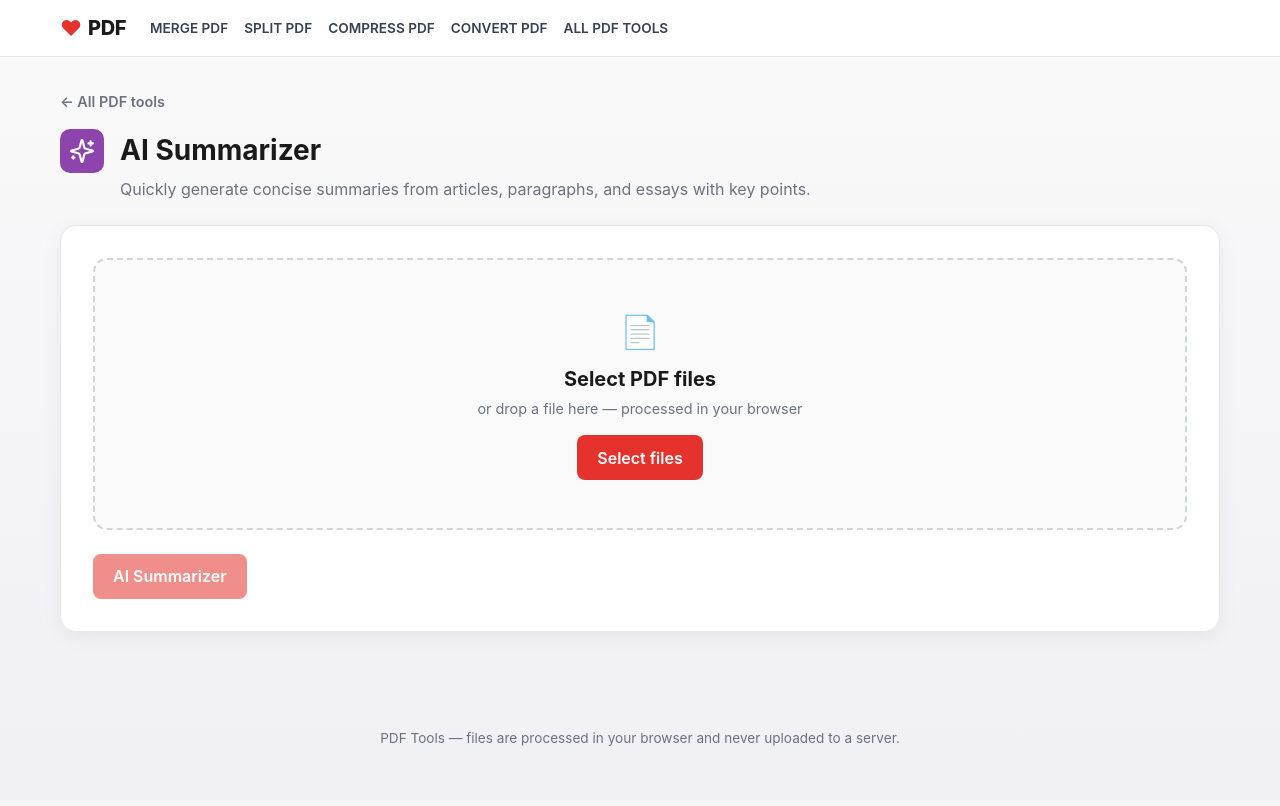
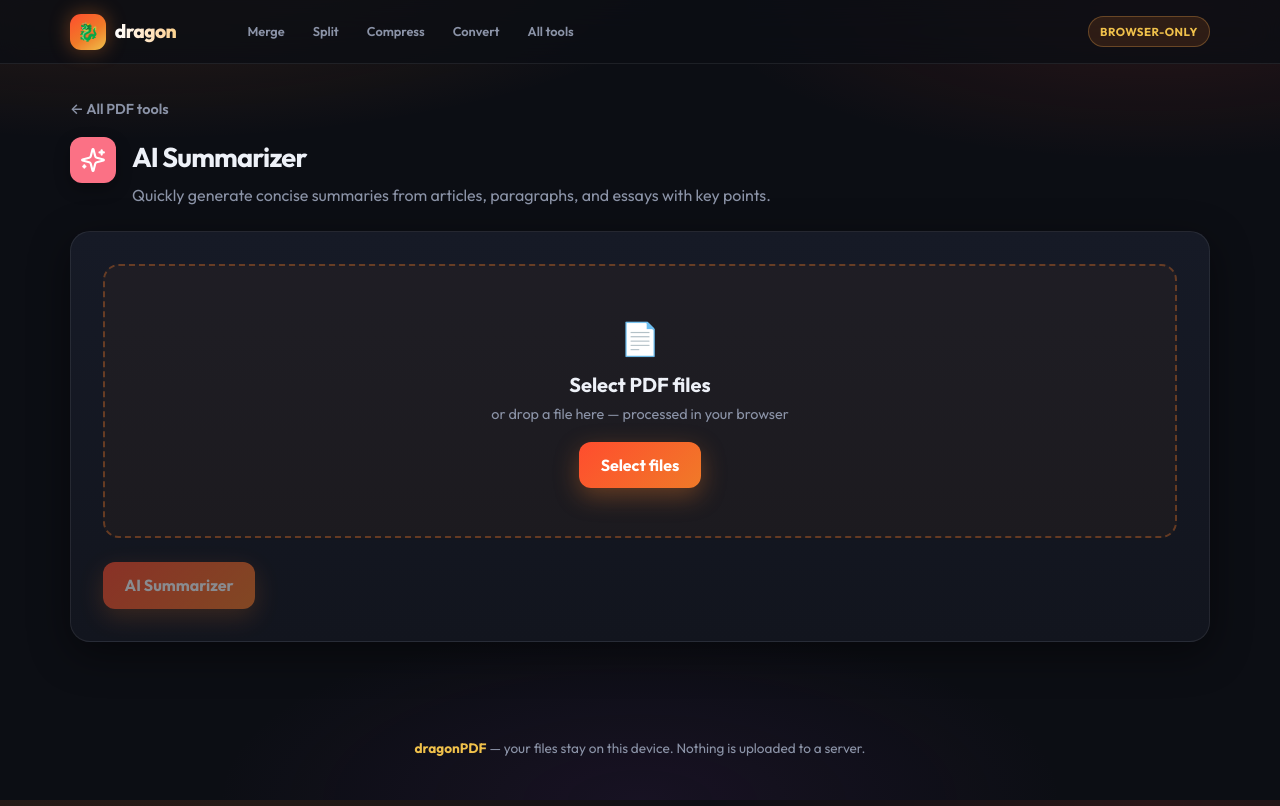
Before and after one commit to ktiwari54/PDF, a React (Vite) app: page /tools/ai-summarizer in a window 1280 px wide. Built offline with nearby package versions, Linux system fonts and the light colour scheme.

Commit message:
Rebrand to dragonPDF with original dark ember theme
Replace iLovePDF-like red/white UI with dark dragon branding, new logo, copy, and accent palette.

```diff
--- a/package.json
+++ b/package.json
@@ -1,7 +1,7 @@
 {
-  "name": "pdf-editor",
+  "name": "dragonpdf",
   "private": true,
-  "version": "2.0.0",
+  "version": "2.1.0",
   "type": "module",
   "scripts": {
     "dev": "vite",
--- a/src/App.tsx
+++ b/src/App.tsx
@@ -12,8 +12,8 @@ export default function App() {
         <Route path="/tools/:toolId" element={<ToolPage />} />
       </Routes>
       <footer className="footer">
-        PDF Tools — files are processed in your browser and never uploaded to a
-        server.
+        <strong>dragonPDF</strong> — your files stay on this device. Nothing is
+        uploaded to a server.
       </footer>
     </>
   )
--- a/src/components/Header.tsx
+++ b/src/components/Header.tsx
@@ -4,18 +4,23 @@ export function Header() {
   return (
     <header className="app-header">
       <div className="header-inner">
-        <Link to="/" className="logo">
-          <span className="logo-heart">♥</span>
-          <span>PDF</span>
+        <Link to="/" className="logo" aria-label="dragonPDF home">
+          <span className="logo-mark" aria-hidden>
+            🐉
+          </span>
+          <span className="logo-text">
+            dragon<em>PDF</em>
+          </span>
         </Link>
         <nav className="nav-links">
-          <Link to="/tools/merge-pdf">MERGE PDF</Link>
-          <Link to="/tools/split-pdf">SPLIT PDF</Link>
-          <Link to="/tools/compress-pdf">COMPRESS PDF</Link>
-          <Link to="/#convert">CONVERT PDF</Link>
-          <Link to="/">ALL PDF TOOLS</Link>
+          <Link to="/tools/merge-pdf">Merge</Link>
+          <Link to="/tools/split-pdf">Split</Link>
+          <Link to="/tools/compress-pdf">Compress</Link>
+          <Link to="/#convert">Convert</Link>
+          <Link to="/">All tools</Link>
         </nav>
         <div className="header-spacer" />
+        <span className="header-pill">Browser-only</span>
       </div>
     </header>
   )
--- a/src/index.css
+++ b/src/index.css
@@ -1,17 +1,29 @@
+@import url('https://fonts.googleapis.com/css2?family=Outfit:wght@400;500;600;700;800&family=JetBrains+Mono:wght@400;500&display=swap');
+
 :root {
-  --bg: #f5f5f7;
-  --card: #ffffff;
-  --text: #1a1a1a;
-  --muted: #6b7280;
-  --border: #e5e7eb;
-  --red: #e5322d;
-  --red-dark: #c62828;
-  --shadow: 0 4px 20px rgba(0, 0, 0, 0.06);
-  --radius: 12px;
-  font-family: Inter, system-ui, -apple-system, Segoe UI, Roboto, Arial, sans-serif;
+  --bg: #0c0e14;
+  --bg-elevated: #12151e;
+  --card: #161a26;
+  --card-hover: #1c2233;
+  --text: #eef1f8;
+  --muted: #8b93a7;
+  --border: rgba(255, 255, 255, 0.08);
+  --border-strong: rgba(255, 180, 80, 0.28);
+  --accent: #f07a28;
+  --accent-hot: #ff4d2e;
+  --accent-gold: #f0c14b;
+  --accent-soft: rgba(240, 122, 40, 0.14);
+  --success: #3dd68c;
+  --info: #5b9dff;
+  --danger: #ff6b6b;
+  --shadow: 0 12px 40px rgba(0, 0, 0, 0.45);
+  --radius: 16px;
+  --radius-sm: 10px;
+  font-family: 'Outfit', system-ui, -apple-system, Segoe UI, sans-serif;
   line-height: 1.5;
   color: var(--text);
   background: var(--bg);
+  color-scheme: dark;
 }
 
 * {
@@ -21,7 +33,12 @@
 body {
   margin: 0;
   min-height: 100vh;
-  background: linear-gradient(180deg, #fafafa 0%, #f0f0f5 100%);
+  background:
+    radial-gradient(ellipse 90% 50% at 10% -10%, rgba(240, 122, 40, 0.18), transparent 55%),
+    radial-gradient(ellipse 70% 40% at 90% 0%, rgba(255, 77, 46, 0.12), transparent 50%),
+    radial-gradient(ellipse 60% 40% at 50% 100%, rgba(90, 40, 120, 0.15), transparent 55%),
+    var(--bg);
+  background-attachment: fixed;
 }
 
 a {
@@ -34,21 +51,23 @@ input,
 select,
 textarea {
   font: inherit;
+  color: inherit;
 }
 
+/* ——— Header ——— */
 .app-header {
   position: sticky;
   top: 0;
   z-index: 50;
-  background: rgba(255, 255, 255, 0.92);
-  backdrop-filter: blur(10px);
+  background: rgba(12, 14, 20, 0.82);
+  backdrop-filter: blur(16px) saturate(1.2);
   border-bottom: 1px solid var(--border);
 }
 
 .header-inner {
-  max-width: 1200px;
+  max-width: 1180px;
   margin: 0 auto;
-  padding: 0.75rem 1.25rem;
+  padding: 0.85rem 1.25rem;
   display: flex;
   align-items: center;
   gap: 1.5rem;
@@ -57,102 +76,179 @@ textarea {
 .logo {
   display: flex;
   align-items: center;
-  gap: 0.4rem;
+  gap: 0.55rem;
   font-weight: 800;
-  font-size: 1.25rem;
-  letter-spacing: -0.02em;
+  font-size: 1.2rem;
+  letter-spacing: -0.03em;
 }
 
-.logo-heart {
-  color: var(--red);
-  font-size: 1.35rem;
+.logo-mark {
+  width: 36px;
+  height: 36px;
+  border-radius: 11px;
+  display: grid;
+  place-items: center;
+  background: linear-gradient(145deg, var(--accent-hot), var(--accent) 55%, var(--accent-gold));
+  box-shadow: 0 0 20px rgba(240, 122, 40, 0.4);
+  font-size: 1.1rem;
+  line-height: 1;
+}
+
+.logo-text {
+  background: linear-gradient(90deg, #fff 0%, #ffd9a8 50%, var(--accent-gold) 100%);
+  -webkit-background-clip: text;
+  background-clip: text;
+  color: transparent;
+}
+
+.logo-text em {
+  font-style: normal;
+  font-weight: 700;
+  opacity: 0.95;
 }
 
 .nav-links {
   display: flex;
-  gap: 1rem;
+  gap: 0.35rem;
   flex-wrap: wrap;
-  font-size: 0.85rem;
+  font-size: 0.8rem;
   font-weight: 600;
-  color: #374151;
+  color: var(--muted);
+}
+
+.nav-links a {
+  padding: 0.4rem 0.7rem;
+  border-radius: 999px;
+  transition: 0.15s ease;
 }
 
 .nav-links a:hover {
-  color: var(--red);
+  color: var(--text);
+  background: var(--accent-soft);
 }
 
 .header-spacer {
   flex: 1;
 }
 
+.header-pill {
+  font-size: 0.72rem;
+  font-weight: 700;
+  letter-spacing: 0.04em;
+  text-transform: uppercase;
+  color: var(--accent-gold);
+  border: 1px solid var(--border-strong);
+  background: var(--accent-soft);
+  padding: 0.35rem 0.7rem;
+  border-radius: 999px;
+}
+
+/* ——— Buttons ——— */
 .btn {
   border: none;
-  border-radius: 8px;
-  padding: 0.65rem 1.25rem;
-  font-weight: 600;
+  border-radius: 12px;
+  padding: 0.7rem 1.35rem;
+  font-weight: 700;
   cursor: pointer;
   transition: 0.15s ease;
 }
 
 .btn:disabled {
-  opacity: 0.55;
+  opacity: 0.5;
   cursor: not-allowed;
 }
 
 .btn-primary {
-  background: var(--red);
-  color: white;
+  background: linear-gradient(135deg, var(--accent-hot), var(--accent));
+  color: #fff;
+  box-shadow: 0 8px 24px rgba(240, 122, 40, 0.35);
 }
 
 .btn-primary:hover:not(:disabled) {
-  background: var(--red-dark);
+  filter: brightness(1.08);
+  transform: translateY(-1px);
 }
 
 .btn-ghost {
   background: transparent;
-  color: #374151;
+  color: var(--text);
   border: 1px solid var(--border);
 }
 
 .btn-ghost:hover:not(:disabled) {
-  background: #f9fafb;
+  background: rgba(255, 255, 255, 0.05);
+  border-color: rgba(255, 255, 255, 0.16);
 }
 
+/* ——— Layout ——— */
 .page {
-  max-width: 1200px;
+  max-width: 1180px;
   margin: 0 auto;
   padding: 2rem 1.25rem 4rem;
 }
 
 .hero {
   text-align: center;
-  margin-bottom: 2rem;
+  margin-bottom: 2.5rem;
+  padding: 1.5rem 0 0.5rem;
+}
+
+.hero-badge {
+  display: inline-flex;
+  align-items: center;
+  gap: 0.4rem;
+  font-size: 0.75rem;
+  font-weight: 700;
+  letter-spacing: 0.06em;
+  text-transform: uppercase;
+  color: var(--accent-gold);
+  background: var(--accent-soft);
+  border: 1px solid var(--border-strong);
+  padding: 0.35rem 0.85rem;
+  border-radius: 999px;
+  margin-bottom: 1rem;
 }
 
 .hero h1 {
-  font-size: clamp(1.75rem, 4vw, 2.5rem);
-  margin: 0 0 0.5rem;
-  letter-spacing: -0.03em;
+  font-size: clamp(1.9rem, 4.5vw, 2.75rem);
+  margin: 0 0 0.65rem;
+  letter-spacing: -0.04em;
+  line-height: 1.15;
+  font-weight: 800;
+}
+
+.hero h1 span {
+  background: linear-gradient(100deg, var(--accent-gold), var(--accent) 45%, var(--accent-hot));
+  -webkit-background-clip: text;
+  background-clip: text;
+  color: transparent;
 }
 
 .hero p {
   color: var(--muted);
   margin: 0 auto;
-  max-width: 560px;
+  max-width: 540px;
+  font-size: 1.02rem;
 }
 
 .search-bar {
-  margin: 1.25rem auto 0;
+  margin: 1.4rem auto 0;
   max-width: 480px;
   display: flex;
   align-items: center;
   gap: 0.6rem;
-  background: white;
+  background: var(--card);
   border: 1px solid var(--border);
   border-radius: 999px;
-  padding: 0.65rem 1rem;
+  padding: 0.7rem 1.1rem;
   box-shadow: var(--shadow);
   color: var(--muted);
+  transition: border-color 0.15s;
+}
+
+.search-bar:focus-within {
+  border-color: var(--border-strong);
+  box-shadow: 0 0 0 3px var(--accent-soft);
 }
 
 .search-bar input {
@@ -164,11 +260,15 @@ textarea {
   color: var(--text);
 }
 
+.search-bar input::placeholder {
+  color: var(--muted);
+}
+
 .hero-stats {
-  margin-top: 0.85rem;
+  margin-top: 1rem;
   display: flex;
   justify-content: center;
-  gap: 0.5rem;
+  gap: 0.55rem;
   flex-wrap: wrap;
   font-size: 0.8rem;
   color: var(--muted);
@@ -180,168 +280,114 @@ textarea {
   font-size: 0.85rem;
 }
 
-.thumb-grid {
-  margin-top: 1.25rem;
-  border: 1px solid var(--border);
-  border-radius: 12px;
-  padding: 1rem;
-  background: #fafafa;
-}
-
-.thumb-grid-head {
-  display: flex;
-  align-items: center;
-  gap: 0.75rem;
-  flex-wrap: wrap;
-  margin-bottom: 0.85rem;
-}
-
-.thumbs {
-  display: grid;
-  grid-template-columns: repeat(auto-fill, minmax(110px, 1fr));
-  gap: 0.75rem;
-}
-
-.thumb {
-  border: 2px solid var(--border);
-  border-radius: 10px;
-  background: white;
-  padding: 0.4rem;
-  cursor: pointer;
-  display: flex;
-  flex-direction: column;
-  align-items: center;
-  gap: 0.35rem;
-  transition: border-color 0.15s, box-shadow 0.15s;
-}
-
-.thumb img {
-  width: 100%;
-  height: 130px;
-  object-fit: contain;
-  background: #eee;
-  border-radius: 4px;
-}
-
-.thumb span {
-  font-size: 0.75rem;
-  font-weight: 700;
-  color: var(--muted);
-}
-
-.thumb.selected {
-  border-color: var(--red);
-  box-shadow: 0 0 0 3px rgba(229, 50, 45, 0.15);
-}
-
-.thumb.organize {
-  cursor: default;
-}
-
-.thumb-actions {
-  display: flex;
-  gap: 0.25rem;
-}
-
-.thumb-actions button {
-  border: 1px solid var(--border);
-  background: #f9fafb;
-  border-radius: 6px;
-  width: 28px;
-  height: 24px;
-  cursor: pointer;
-  font-weight: 700;
-}
-
-.thumb-actions button:hover {
-  background: #eee;
-}
-
+/* ——— Categories & cards ——— */
 .category-block {
   margin-bottom: 2.25rem;
 }
 
 .category-title {
-  font-size: 0.8rem;
+  font-size: 0.78rem;
   text-transform: uppercase;
-  letter-spacing: 0.08em;
+  letter-spacing: 0.1em;
   font-weight: 700;
   color: var(--muted);
-  margin: 0 0 0.85rem;
+  margin: 0 0 0.95rem;
   display: flex;
   align-items: center;
-  gap: 0.5rem;
+  gap: 0.55rem;
 }
 
 .category-dot {
-  width: 8px;
-  height: 8px;
+  width: 9px;
+  height: 9px;
   border-radius: 50%;
+  box-shadow: 0 0 10px currentColor;
 }
 
 .tools-grid {
   display: grid;
-  grid-template-columns: repeat(auto-fill, minmax(180px, 1fr));
+  grid-template-columns: repeat(auto-fill, minmax(190px, 1fr));
   gap: 1rem;
 }
 
 .tool-card {
-  background: var(--card);
+  background: linear-gradient(165deg, var(--card) 0%, var(--bg-elevated) 100%);
   border: 1px solid var(--border);
   border-radius: var(--radius);
-  padding: 1.15rem 1rem 1.25rem;
+  padding: 1.2rem 1.05rem 1.3rem;
   box-shadow: var(--shadow);
-  transition: transform 0.15s ease, box-shadow 0.15s ease, border-color 0.15s;
+  transition: transform 0.18s ease, border-color 0.18s, background 0.18s;
   cursor: pointer;
   display: flex;
   flex-direction: column;
-  min-height: 170px;
+  min-height: 175px;
   position: relative;
   text-align: left;
+  overflow: hidden;
+}
+
+.tool-card::before {
+  content: '';
+  position: absolute;
+  inset: 0;
+  background: radial-gradient(circle at 20% 0%, rgba(240, 122, 40, 0.08), transparent 50%);
+  opacity: 0;
+  transition: opacity 0.18s;
+  pointer-events: none;
 }
 
 .tool-card:hover {
-  transform: translateY(-3px);
-  box-shadow: 0 10px 28px rgba(0, 0, 0, 0.1);
-  border-color: #d1d5db;
+  transform: translateY(-4px);
+  border-color: var(--border-strong);
+  background: var(--card-hover);
+}
+
+.tool-card:hover::before {
+  opacity: 1;
 }
 
 .tool-icon {
-  width: 44px;
-  height: 44px;
-  border-radius: 10px;
+  width: 46px;
+  height: 46px;
+  border-radius: 12px;
   display: grid;
   place-items: center;
-  margin-bottom: 0.75rem;
+  margin-bottom: 0.85rem;
   color: white;
   font-size: 1.25rem;
+  box-shadow: 0 6px 16px rgba(0, 0, 0, 0.3);
 }
 
 .tool-card h3 {
-  margin: 0 0 0.35rem;
-  font-size: 1rem;
+  margin: 0 0 0.4rem;
+  font-size: 1.02rem;
+  font-weight: 700;
+  letter-spacing: -0.02em;
 }
 
 .tool-card p {
   margin: 0;
   font-size: 0.8rem;
   color: var(--muted);
-  line-height: 1.4;
+  line-height: 1.45;
   flex: 1;
 }
 
 .badge {
   position: absolute;
-  top: 10px;
-  right: 10px;
-  background: #dbeafe;
-  color: #1d4ed8;
-  font-size: 0.65rem;
-  font-weight: 700;
-  padding: 0.15rem 0.45rem;
+  top: 12px;
+  right: 12px;
+  background: linear-gradient(135deg, var(--accent), var(--accent-gold));
+  color: #1a1008;
+  font-size: 0.62rem;
+  font-weight: 800;
+  letter-spacing: 0.04em;
+  text-transform: uppercase;
+  padding: 0.2rem 0.5rem;
   border-radius: 999px;
 }
 
+/* ——— Tool workspace ——— */
 .tool-page-header {
   display: flex;
   align-items: flex-start;
@@ -351,7 +397,8 @@ textarea {
 
 .tool-page-header h1 {
   margin: 0 0 0.35rem;
-  font-size: 1.75rem;
+  font-size: 1.7rem;
+  letter-spacing: -0.03em;
 }
 
 .tool-page-header p {
@@ -360,27 +407,27 @@ textarea {
 }
 
 .workspace {
-  background: var(--card);
+  background: linear-gradient(180deg, var(--card), var(--bg-elevated));
   border: 1px solid var(--border);
-  border-radius: 16px;
+  border-radius: 20px;
   box-shadow: var(--shadow);
   padding: 2rem;
 }
 
 .dropzone {
-  border: 2px dashed #d1d5db;
-  border-radius: 14px;
+  border: 2px dashed rgba(240, 122, 40, 0.35);
+  border-radius: 16px;
   padding: 3rem 1.5rem;
   text-align: center;
-  background: #fafafa;
+  background: rgba(240, 122, 40, 0.04);
   transition: border-color 0.15s, background 0.15s;
   cursor: pointer;
 }
 
 .dropzone.active,
 .dropzone:hover {
-  border-color: var(--red);
-  background: #fff5f5;
+  border-color: var(--accent);
+  background: var(--accent-soft);
 }
 
 .dropzone h2 {
@@ -405,9 +452,9 @@ textarea {
   display: flex;
   align-items: center;
   gap: 0.75rem;
-  padding: 0.65rem 0.85rem;
-  background: #f9fafb;
-  border-radius: 8px;
+  padding: 0.7rem 0.9rem;
+  background: rgba(0, 0, 0, 0.25);
+  border-radius: var(--radius-sm);
   border: 1px solid var(--border);
   font-size: 0.9rem;
 }
@@ -422,21 +469,22 @@ textarea {
 .file-row .size {
   color: var(--muted);
   font-size: 0.8rem;
+  font-family: 'JetBrains Mono', monospace;
 }
 
 .options-panel {
   margin-top: 1.25rem;
-  padding: 1rem;
-  background: #f9fafb;
-  border-radius: 10px;
+  padding: 1.1rem;
+  background: rgba(0, 0, 0, 0.22);
+  border-radius: 12px;
   border: 1px solid var(--border);
   display: grid;
-  gap: 0.85rem;
+  gap: 0.9rem;
 }
 
 .options-panel label {
   display: grid;
-  gap: 0.35rem;
+  gap: 0.4rem;
   font-size: 0.85rem;
   font-weight: 600;
 }
@@ -444,10 +492,19 @@ textarea {
 .options-panel input,
 .options-panel select,
 .options-panel textarea {
-  padding: 0.55rem 0.7rem;
+  padding: 0.6rem 0.75rem;
   border: 1px solid var(--border);
-  border-radius: 8px;
-  background: white;
+  border-radius: 10px;
+  background: var(--bg);
+  color: var(--text);
+}
+
+.options-panel input:focus,
+.options-panel select:focus,
+.options-panel textarea:focus {
+  outline: none;
+  border-color: var(--accent);
+  box-shadow: 0 0 0 3px var(--accent-soft);
 }
 
 .actions {
@@ -460,24 +517,28 @@ textarea {
 
 .status {
   margin-top: 1rem;
-  padding: 0.75rem 1rem;
-  border-radius: 8px;
+  padding: 0.8rem 1rem;
+  border-radius: 10px;
   font-size: 0.9rem;
+  border: 1px solid transparent;
 }
 
 .status.info {
-  background: #eff6ff;
-  color: #1e40af;
+  background: rgba(91, 157, 255, 0.12);
+  color: #9ec5ff;
+  border-color: rgba(91, 157, 255, 0.25);
 }
 
 .status.error {
-  background: #fef2f2;
-  color: #991b1b;
+  background: rgba(255, 107, 107, 0.12);
+  color: #ffb0b0;
+  border-color: rgba(255, 107, 107, 0.25);
 }
 
 .status.success {
-  background: #ecfdf5;
-  color: #065f46;
+  background: rgba(61, 214, 140, 0.12);
+  color: #8ef0c0;
+  border-color: rgba(61, 214, 140, 0.25);
 }
 
 .preview-box {
@@ -485,8 +546,8 @@ textarea {
   max-width: 100%;
   overflow: auto;
   border: 1px solid var(--border);
-  border-radius: 10px;
-  background: #f3f4f6;
+  border-radius: 12px;
+  background: rgba(0, 0, 0, 0.3);
   padding: 0.75rem;
 }
 
@@ -494,26 +555,27 @@ textarea {
   max-width: 100%;
   display: block;
   margin: 0 auto;
-  border-radius: 4px;
-  box-shadow: 0 2px 12px rgba(0, 0, 0, 0.12);
+  border-radius: 6px;
+  box-shadow: 0 4px 20px rgba(0, 0, 0, 0.4);
 }
 
 .result-text {
   white-space: pre-wrap;
-  font-family: ui-monospace, SFMono-Regular, Menlo, Consolas, monospace;
-  font-size: 0.85rem;
+  font-family: 'JetBrains Mono', ui-monospace, monospace;
+  font-size: 0.82rem;
   max-height: 320px;
   overflow: auto;
-  background: #111827;
-  color: #e5e7eb;
+  background: #080a10;
+  color: #d4dce8;
   padding: 1rem;
   border-radius: 8px;
+  border: 1px solid var(--border);
 }
 
 .signature-pad {
   border: 1px solid var(--border);
-  border-radius: 8px;
-  background: white;
+  border-radius: 10px;
+  background: #fff;
   touch-action: none;
   cursor: crosshair;
   width: 100%;
@@ -528,6 +590,11 @@ textarea {
   font-size: 0.85rem;
 }
 
+.footer strong {
+  color: var(--accent-gold);
+  font-weight: 700;
+}
+
 .back-link {
   display: inline-flex;
   align-items: center;
@@ -539,7 +606,88 @@ textarea {
 }
 
 .back-link:hover {
-  color: var(--red);
+  color: var(--accent);
+}
+
+/* ——— Thumbnails ——— */
+.thumb-grid {
+  margin-top: 1.25rem;
+  border: 1px solid var(--border);
+  border-radius: 14px;
+  padding: 1rem;
+  background: rgba(0, 0, 0, 0.2);
+}
+
+.thumb-grid-head {
+  display: flex;
+  align-items: center;
+  gap: 0.75rem;
+  flex-wrap: wrap;
+  margin-bottom: 0.85rem;
+}
+
+.thumbs {
+  display: grid;
+  grid-template-columns: repeat(auto-fill, minmax(110px, 1fr));
+  gap: 0.75rem;
+}
+
+.thumb {
+  border: 2px solid var(--border);
+  border-radius: 12px;
+  background: var(--card);
+  padding: 0.4rem;
+  cursor: pointer;
+  display: flex;
+  flex-direction: column;
+  align-items: center;
+  gap: 0.35rem;
+  transition: border-color 0.15s, box-shadow 0.15s;
+  color: var(--text);
+}
+
+.thumb img {
+  width: 100%;
+  height: 130px;
+  object-fit: contain;
+  background: #0a0c12;
+  border-radius: 6px;
+}
+
+.thumb span {
+  font-size: 0.75rem;
+  font-weight: 700;
+  color: var(--muted);
+}
+
+.thumb.selected {
+  border-color: var(--accent);
+  box-shadow: 0 0 0 3px var(--accent-soft);
+}
+
+.thumb.organize {
+  cursor: default;
+}
+
+.thumb-actions {
+  display: flex;
+  gap: 0.25rem;
+}
+
+.thumb-actions button {
+  border: 1px solid var(--border);
+  background: var(--bg);
+  color: var(--text);
+  border-radius: 6px;
+  width: 28px;
+  height: 24px;
+  cursor: pointer;
+  font-weight: 700;
+}
+
+.thumb-actions button:hover {
+  background: var(--accent-soft);
+  border-color: var(--border-strong);
 }
 
 @media (max-width: 640px) {
@@ -549,4 +697,7 @@ textarea {
   .workspace {
     padding: 1.25rem;
   }
+  .header-pill {
+    display: none;
+  }
 }
```
Also changed, not shown: index.html (+6 -2 lines), src/data/tools.ts (+40 -40 lines), src/pages/Home.tsx (+10 -7 lines), public/favicon.svg, 1 other file (tests, documents, lock files or other folders).
